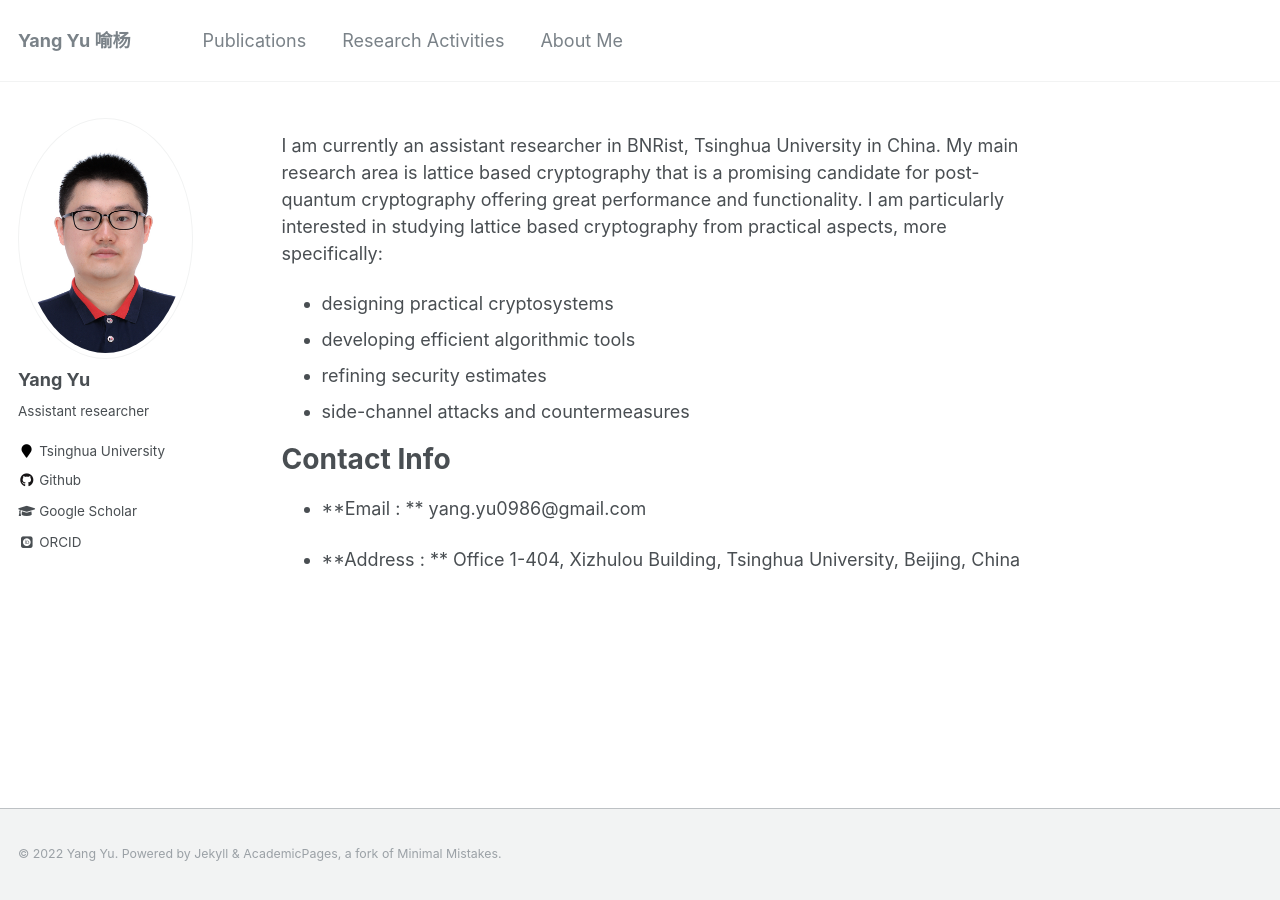
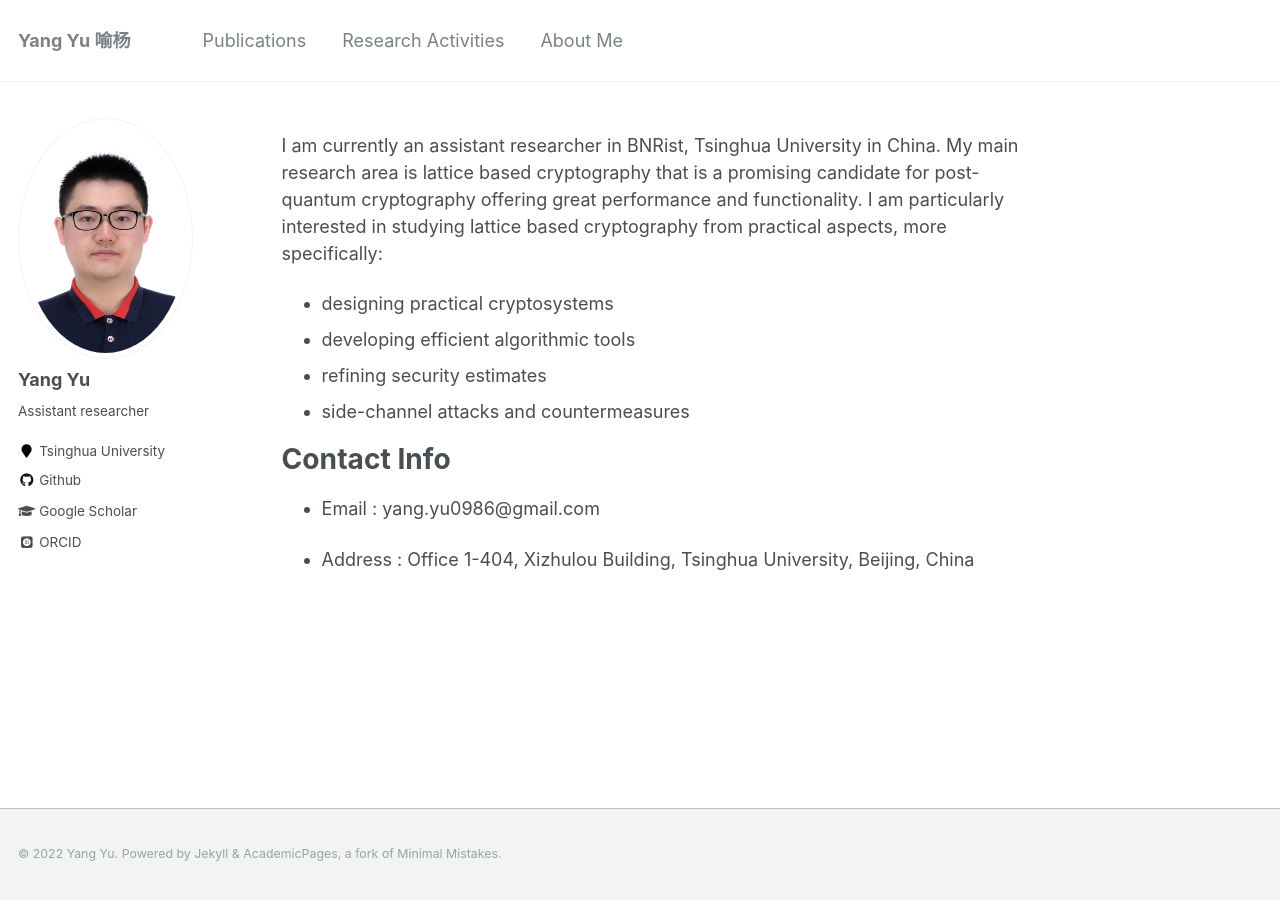
Before and after one commit to yuyang-crypto/yuyang-crypto.github.io, a Jekyll site: the page built from _pages/about.md, in a window 1280 px wide. Built offline with Jekyll 4.4.1, drawn with Linux system fonts in a browser that asks for light colours; some web fonts are replaced.

Commit message:
homepage

```diff
--- a/_pages/about.md
+++ b/_pages/about.md
@@ -19,6 +19,6 @@ I am particularly interested in studying lattice based cryptography from practic
 
 Contact Info
 ======
-* **Email : ** yang.yu0986@gmail.com
+* Email : yang.yu0986@gmail.com
 
-* **Address : ** Office 1-404, Xizhulou Building, Tsinghua University, Beijing, China
+* Address : Office 1-404, Xizhulou Building, Tsinghua University, Beijing, China
```
